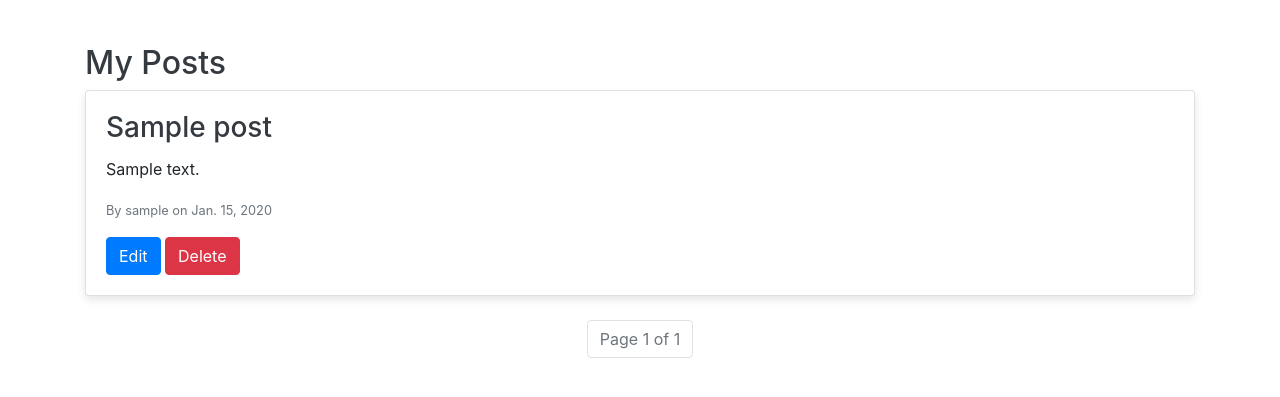
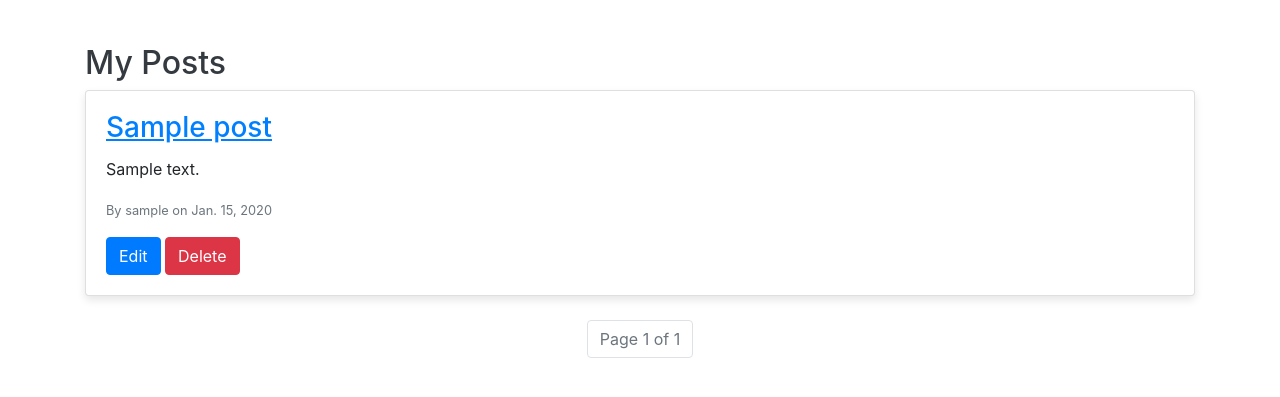
Before and after one commit to vishnu-c-b/SIMPLE-BLOG, a Django app: page /my_posts/ in a window 1280 px wide. Shown: the part 58-455 px from the top of the page. Run offline with Django 5.2, Linux system fonts and the light colour scheme; a user stored in the database is signed in; tables that the repository leaves empty hold one stand-in row (values such as "Sample post"); some libraries are stand-ins or nearby versions.

Commit message:
Clr Change

```diff
--- a/blog/static/css/style.css
+++ b/blog/static/css/style.css
@@ -33,8 +33,8 @@ h3 {
 }
 
 .card-title a {
-  color: #343a40;
-  text-decoration: none;
+  color: #0080ff;
+  text-decoration: underline;
 }
 
 .card-title a:hover {
@@ -50,11 +50,11 @@ h3 {
 }
 
 .shaded-link:hover {
-  color: #777;
+  color: #ff0000;
 }
 
 .btn-outline-danger {
-  color: #dc3545;
+  color: #f3552ee7;
   border-color: #dc3545;
 }
 
```
